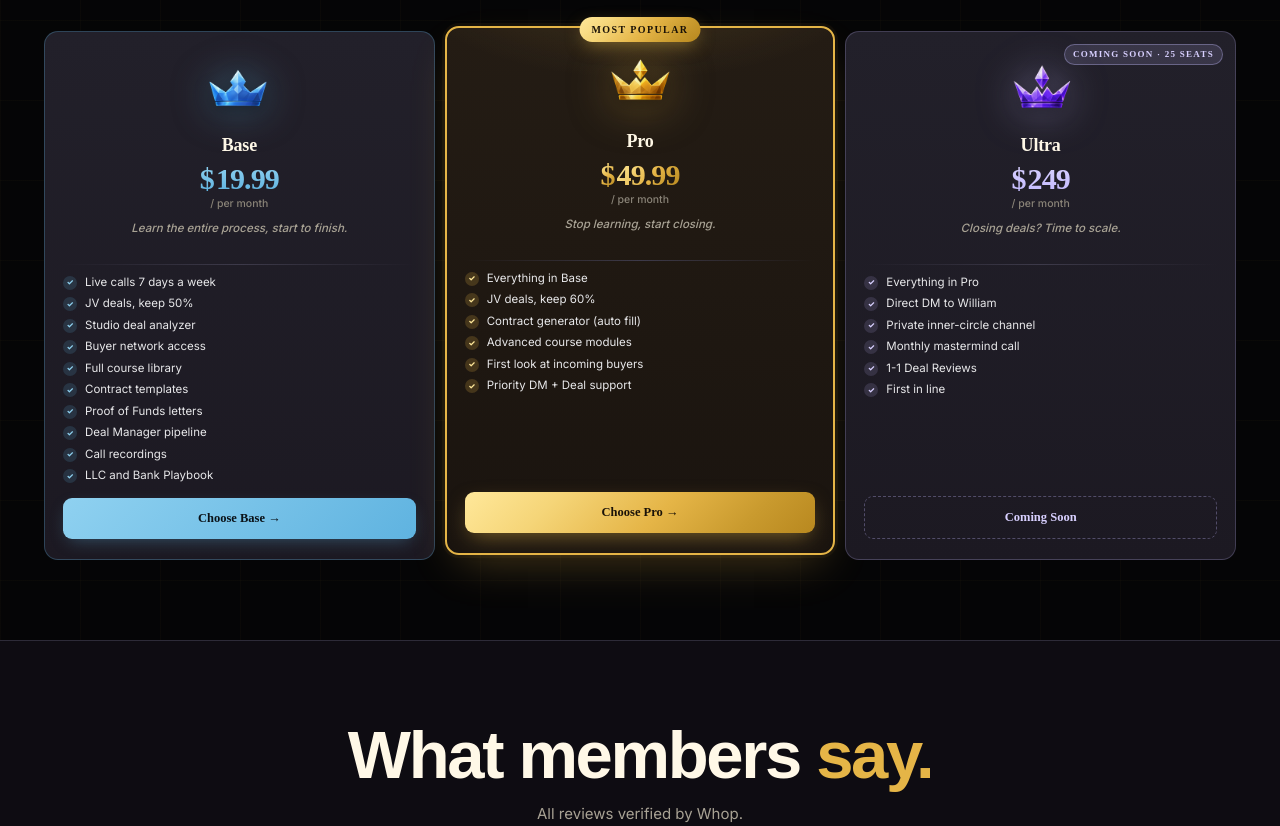
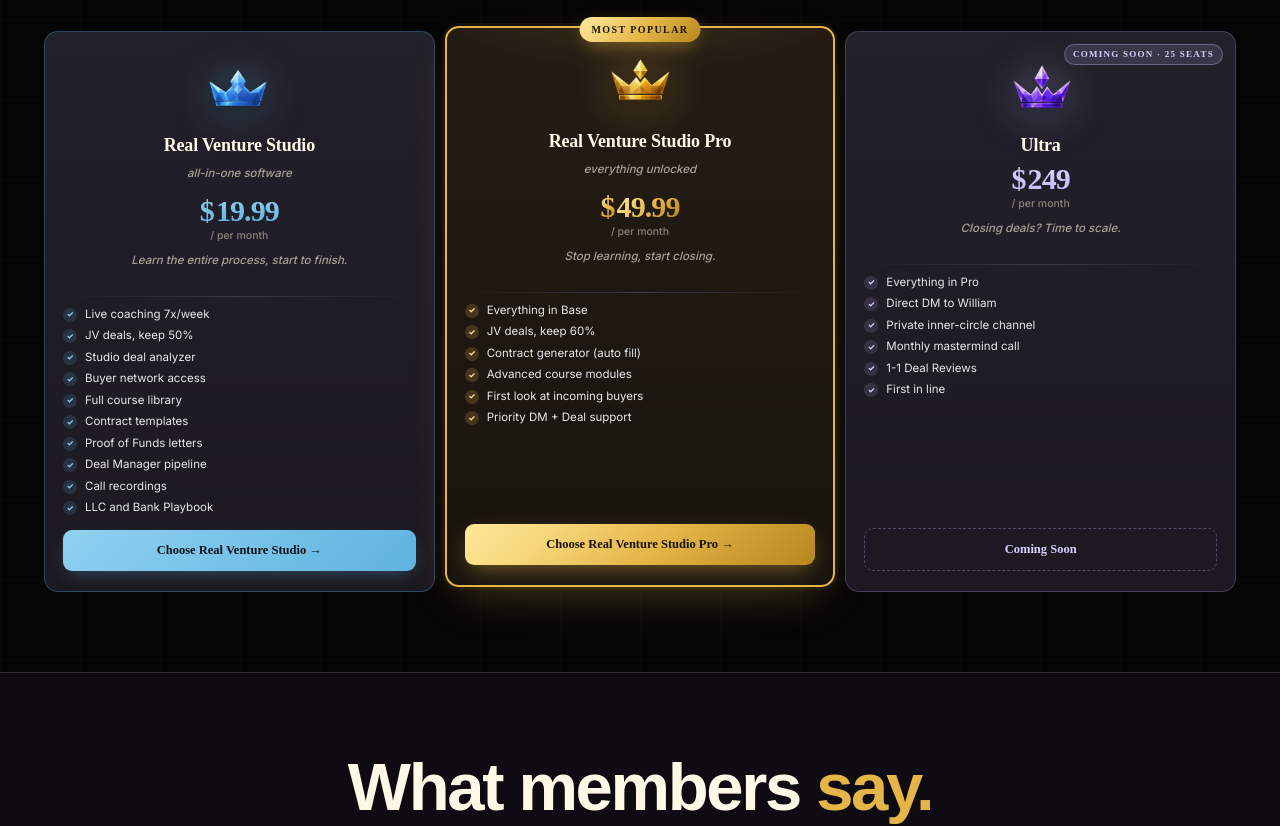
Before and after one commit to keeganburke/real-venture-landing, a Next.js app: page / in a window 1280 px wide. Shown: the part 5820-6646 px from the top of the page. Built offline with nearby package versions, Linux system fonts and the light colour scheme; a web font is replaced by a local one.

Commit message:
copy: rename plans to Real Venture Studio + Studio Pro, 7x/week coaching

```diff
--- a/app/layout.tsx
+++ b/app/layout.tsx
@@ -4,7 +4,7 @@ import "./globals.css";
 export const metadata: Metadata = {
   title: "Real Venture | Learn Secured Wholesaling",
   description:
-    "Live coaching three days a week, a full course, deal analyzer, buyer CRM, and contract templates. Everything between you and your first assignment fee.",
+    "Live coaching 7x/week, a full course, deal analyzer, buyer CRM, and contract templates. Everything between you and your first assignment fee.",
   manifest: "/manifest.json",
   appleWebApp: {
     capable: true,
--- a/app/manage-membership/ManageMembershipClient.tsx
+++ b/app/manage-membership/ManageMembershipClient.tsx
@@ -103,7 +103,7 @@ export default function ManageMembershipClient({ membership }: Props) {
         open={cancelOpen}
         onClose={() => setCancelOpen(false)}
         membershipId={membership.membershipId ?? ""}
-        plan={membership.planName || "Pro"}
+        plan={membership.planName || "Real Venture Studio Pro"}
       />
     </main>
   );
--- a/app/manage-membership/page.tsx
+++ b/app/manage-membership/page.tsx
@@ -13,7 +13,7 @@ function formatRenewal(value: unknown): string | null {
 // field. TODO: confirm real field names against a production response.
 const FALLBACK: MembershipSummary = {
   membershipId: null,
-  planName: "Pro",
+  planName: "Real Venture Studio Pro",
   price: "$49.99 / month",
   status: "Active",
   renewalDate: null,
--- a/app/page.tsx
+++ b/app/page.tsx
@@ -41,7 +41,7 @@ const LP_STORIES = [
 const PLANS = {
   base: {
     key: "base" as const,
-    name: "Base",
+    name: "Real Venture Studio",
     price: "$19.99",
     cadence: "per month",
     tagline: "The core wholesaling toolkit",
@@ -50,7 +50,7 @@ const PLANS = {
   },
   pro: {
     key: "pro" as const,
-    name: "Pro",
+    name: "Real Venture Studio Pro",
     price: "$49.99",
     cadence: "per month",
     tagline: "Everything to close your first deal fast",
@@ -332,14 +332,15 @@ export default function Home() {
             <div className="modal-tiers lp-pricing-tiers">
 
               <div className="tier base">
-                <div className="tier-icon"><img src="/crowns/base.png" alt="Base" width={62} height={54} /></div>
-                <div className="tier-name">Base</div>
+                <div className="tier-icon"><img src="/crowns/base.png" alt="Real Venture Studio" width={62} height={54} /></div>
+                <div className="tier-name">Real Venture Studio</div>
+                <div className="tier-tag">all-in-one software</div>
                 <div className="tier-price"><span className="cur">$</span><span className="amt">19.99</span></div>
                 <div className="tier-per">/ per month</div>
                 <div className="tier-tag">Learn the entire process, start to finish.</div>
                 <div className="tier-divider"></div>
                 <ul className="tier-feats">
-                  <li><span className="chk">{"✓"}</span>Live calls 7 days a week</li>
+                  <li><span className="chk">{"✓"}</span>Live coaching 7x/week</li>
                   <li><span className="chk">{"✓"}</span>JV deals, keep 50%</li>
                   <li><span className="chk">{"✓"}</span>Studio deal analyzer</li>
                   <li><span className="chk">{"✓"}</span>Buyer network access</li>
@@ -350,13 +351,14 @@ export default function Home() {
                   <li><span className="chk">{"✓"}</span>Call recordings</li>
                   <li><span className="chk">{"✓"}</span>LLC and Bank Playbook</li>
                 </ul>
-                <button type="button" className="tier-cta" onClick={() => openPricingAt("base")}>Choose Base {"→"}</button>
+                <button type="button" className="tier-cta" onClick={() => openPricingAt("base")}>Choose Real Venture Studio {"→"}</button>
               </div>
 
               <div className="tier pro">
                 <div className="ribbon">Most Popular</div>
-                <div className="tier-icon"><img src="/crowns/pro.png" alt="Pro" width={62} height={54} /></div>
-                <div className="tier-name">Pro</div>
+                <div className="tier-icon"><img src="/crowns/pro.png" alt="Real Venture Studio Pro" width={62} height={54} /></div>
+                <div className="tier-name">Real Venture Studio Pro</div>
+                <div className="tier-tag">everything unlocked</div>
                 <div className="tier-price"><span className="cur">$</span><span className="amt">49.99</span></div>
                 <div className="tier-per">/ per month</div>
                 <div className="tier-tag">Stop learning, start closing.</div>
@@ -369,7 +371,7 @@ export default function Home() {
                   <li><span className="chk">{"✓"}</span>First look at incoming buyers</li>
                   <li><span className="chk">{"✓"}</span>Priority DM + Deal support</li>
                 </ul>
-                <button type="button" className="tier-cta" onClick={() => openPricingAt("pro")}>Choose Pro {"→"}</button>
+                <button type="button" className="tier-cta" onClick={() => openPricingAt("pro")}>Choose Real Venture Studio Pro {"→"}</button>
               </div>
 
               <div className="tier ultra">
@@ -463,7 +465,7 @@ export default function Home() {
                   <li>Wake up on your own schedule</li>
                   <li>Get paid per deal, uncapped</li>
                   <li>Direct access to William + Keegan every day</li>
-                  <li>Live coaching 6x/week</li>
+                  <li>Live coaching 7x/week</li>
                   <li>Vetted buyer network on tap</li>
                   <li>Deal analyzer + contract templates</li>
                   <li>350+ members closing deals with you</li>
@@ -534,14 +536,15 @@ export default function Home() {
             <div className="modal-tiers">
 
               <div className="tier base">
-                <div className="tier-icon"><img src="/crowns/base.png" alt="Base" width={62} height={54} /></div>
-                <div className="tier-name">Base</div>
+                <div className="tier-icon"><img src="/crowns/base.png" alt="Real Venture Studio" width={62} height={54} /></div>
+                <div className="tier-name">Real Venture Studio</div>
+                <div className="tier-tag">all-in-one software</div>
                 <div className="tier-price"><span className="cur">$</span><span className="amt">19.99</span></div>
                 <div className="tier-per">/ per month</div>
                 <div className="tier-tag">Learn the entire process, start to finish.</div>
                 <div className="tier-divider"></div>
                 <ul className="tier-feats">
-                  <li><span className="chk">{"✓"}</span>Live calls 7 days a week</li>
+                  <li><span className="chk">{"✓"}</span>Live coaching 7x/week</li>
                   <li><span className="chk">{"✓"}</span>JV deals, keep 50%</li>
                   <li><span className="chk">{"✓"}</span>Studio deal analyzer</li>
                   <li><span className="chk">{"✓"}</span>Buyer network access</li>
@@ -552,13 +555,14 @@ export default function Home() {
                   <li><span className="chk">{"✓"}</span>Call recordings</li>
                   <li><span className="chk">{"✓"}</span>LLC and Bank Playbook</li>
                 </ul>
-                <button type="button" className="tier-cta" onClick={() => choosePlan("base")}>Choose Base {"→"}</button>
+                <button type="button" className="tier-cta" onClick={() => choosePlan("base")}>Choose Real Venture Studio {"→"}</button>
               </div>
 
               <div className="tier pro">
                 <div className="ribbon">Most Popular</div>
-                <div className="tier-icon"><img src="/crowns/pro.png" alt="Pro" width={62} height={54} /></div>
-                <div className="tier-name">Pro</div>
+                <div className="tier-icon"><img src="/crowns/pro.png" alt="Real Venture Studio Pro" width={62} height={54} /></div>
+                <div className="tier-name">Real Venture Studio Pro</div>
+                <div className="tier-tag">everything unlocked</div>
                 <div className="tier-price"><span className="cur">$</span><span className="amt">49.99</span></div>
                 <div className="tier-per">/ per month</div>
                 <div className="tier-tag">Stop learning, start closing.</div>
@@ -571,7 +575,7 @@ export default function Home() {
                   <li><span className="chk">{"✓"}</span>First look at incoming buyers</li>
                   <li><span className="chk">{"✓"}</span>Priority DM + Deal support</li>
                 </ul>
-                <button type="button" className="tier-cta" onClick={() => choosePlan("pro")}>Choose Pro {"→"}</button>
+                <button type="button" className="tier-cta" onClick={() => choosePlan("pro")}>Choose Real Venture Studio Pro {"→"}</button>
               </div>
 
               <div className="tier ultra">
```
